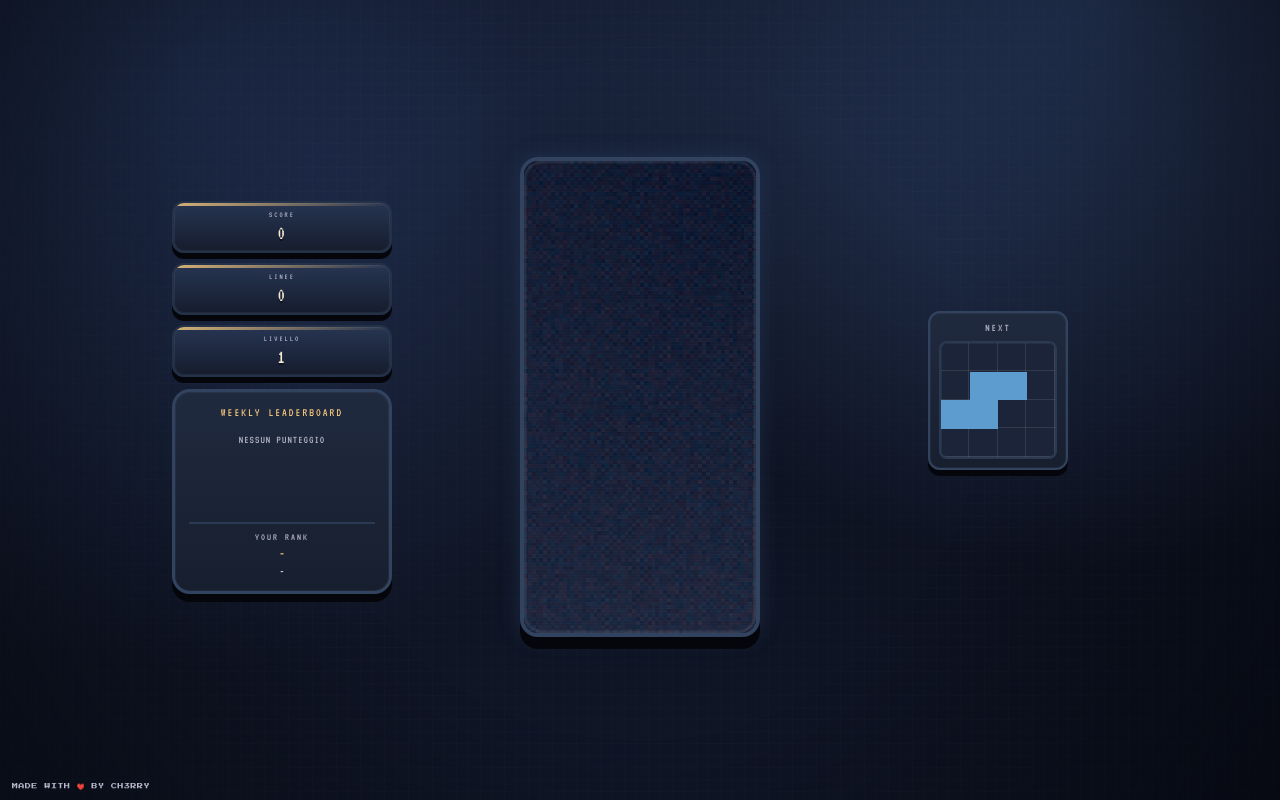
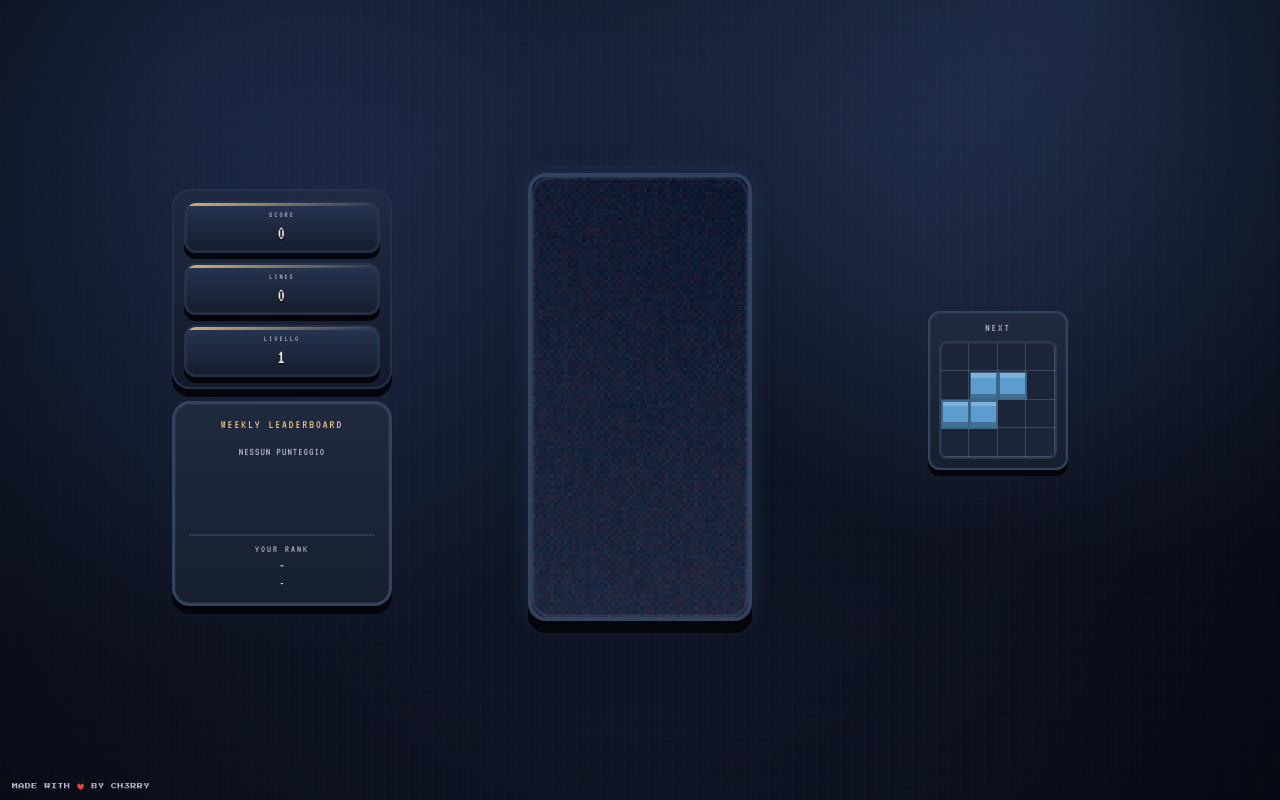
Before and after one commit to Gh0st0019/sandtris, a plain HTML site: page index.html in a window 1280 px wide. Both pictures are taken after a click on the button "START". Drawn offline with Linux system fonts and the light colour scheme.

Commit message:
Bust cache and refine previews

```diff
--- a/app.js
+++ b/app.js
@@ -912,11 +912,24 @@ function drawPreview(previewCtx, type) {
   const offsetX = Math.floor((4 - width) / 2) - minX;
   const offsetY = Math.floor((4 - height) / 2) - minY;
   const size = previewCtx.canvas.width / 4;
-  previewCtx.fillStyle = rgb(PALETTE[PIECE_DEFS[type].color]);
+  const base = PALETTE[PIECE_DEFS[type].color];
+  const highlight = "rgba(255, 255, 255, 0.22)";
+  const shadow = "rgba(0, 0, 0, 0.28)";
+  const border = "rgba(0, 0, 0, 0.35)";
+  const pad = Math.max(1, Math.floor(size * 0.08));
+  const highlightH = Math.max(1, Math.floor(size * 0.22));
+  const shadowH = Math.max(1, Math.floor(size * 0.2));
   for (const cell of cells) {
     const x = (cell[0] + offsetX) * size;
     const y = (cell[1] + offsetY) * size;
+    previewCtx.fillStyle = rgb(base);
     previewCtx.fillRect(x, y, size, size);
+    previewCtx.fillStyle = highlight;
+    previewCtx.fillRect(x + pad, y + pad, size - pad * 2, highlightH);
+    previewCtx.fillStyle = shadow;
+    previewCtx.fillRect(x + pad, y + size - shadowH - pad, size - pad * 2, shadowH);
+    previewCtx.strokeStyle = border;
+    previewCtx.strokeRect(x + 0.5, y + 0.5, size - 1, size - 1);
   }
 }
 
--- a/index.html
+++ b/index.html
@@ -4,7 +4,7 @@
     <meta charset="utf-8" />
     <meta name="viewport" content="width=device-width, initial-scale=1, viewport-fit=cover" />
     <title>Sandtris</title>
-    <link rel="stylesheet" href="style.css" />
+    <link rel="stylesheet" href="style.css?v=20260201-2" />
   </head>
   <body>
     <div class="app">
@@ -111,6 +111,6 @@
       </main>
     </div>
     <footer class="credit">Made with ❤️ by Ch3rry</footer>
-    <script src="app.js"></script>
+    <script src="app.js?v=20260201-2"></script>
   </body>
 </html>
--- a/style.css
+++ b/style.css
@@ -17,13 +17,13 @@
   --border: #31435e;
   --glow: #ffd9a8;
   --edge: #243249;
-  --board-width: min(68vw, 48vh);
+  --board-width: min(62vw, 44vh);
   --board-bg: #1c2442;
   --board-bg-2: #1a2038;
   --radius-lg: 18px;
   --radius-md: 12px;
   --radius-sm: 8px;
-  --frame-grid: rgba(255, 255, 255, 0.1);
+  --frame-grid: rgba(255, 255, 255, 0.16);
 }
 
 * {
@@ -117,6 +117,11 @@ input {
   transform: translateY(6px);
   pointer-events: none;
   transition: opacity 220ms ease, transform 220ms ease;
+  padding: 10px;
+  background: linear-gradient(180deg, rgba(34, 44, 68, 0.7), rgba(20, 26, 42, 0.9));
+  border: 2px solid var(--edge);
+  border-radius: var(--radius-lg);
+  box-shadow: 0 8px 0 var(--shadow);
 }
 
 .stats--stack {
@@ -321,6 +326,15 @@ input {
   height: 80%;
   image-rendering: pixelated;
   background: transparent;
+}
+
+.tray-slot::after {
+  content: "";
+  position: absolute;
+  inset: 6px;
+  border: 1px solid rgba(255, 255, 255, 0.12);
+  border-radius: calc(var(--radius-md) - 6px);
+  pointer-events: none;
 }
 
 .board-frame {
@@ -657,7 +671,7 @@ input {
 
 @media (min-width: 900px) {
   :root {
-    --board-width: min(40vw, 320px, 30vh);
+    --board-width: min(36vw, 300px, 28vh);
   }
 }
 
@@ -674,7 +688,7 @@ input {
     --accent-3: #bdbdbd;
     --text: #f5f3ff;
     --muted: #d3cfff;
-    --board-width: min(72vw, 30vh);
+    --board-width: min(66vw, 28vh);
   }
 
   body {
```
